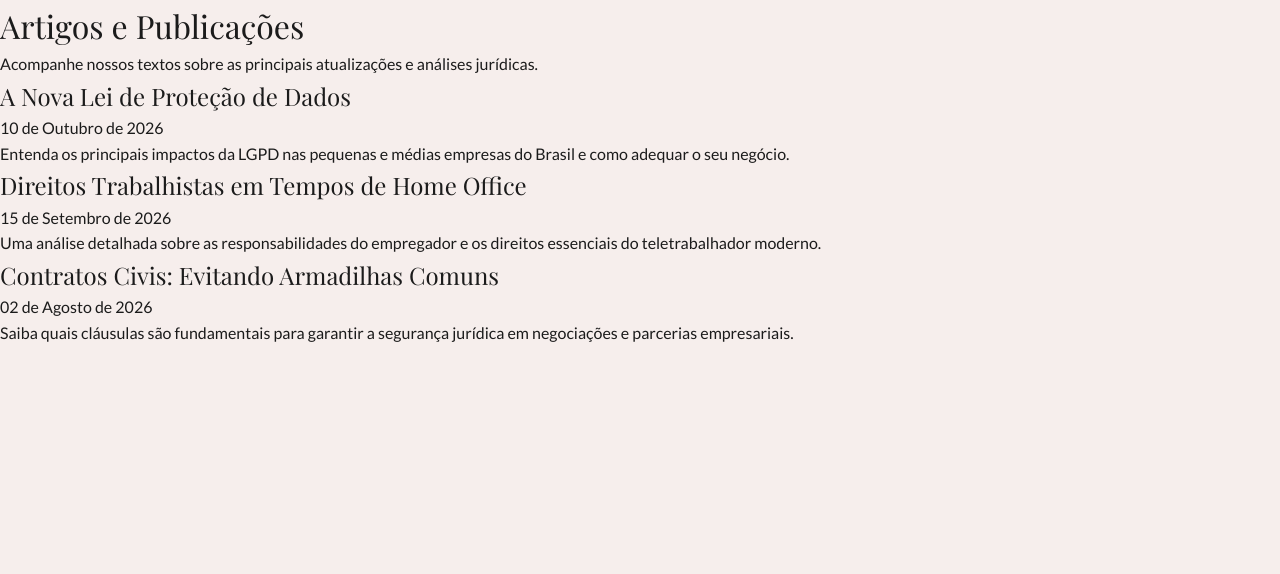
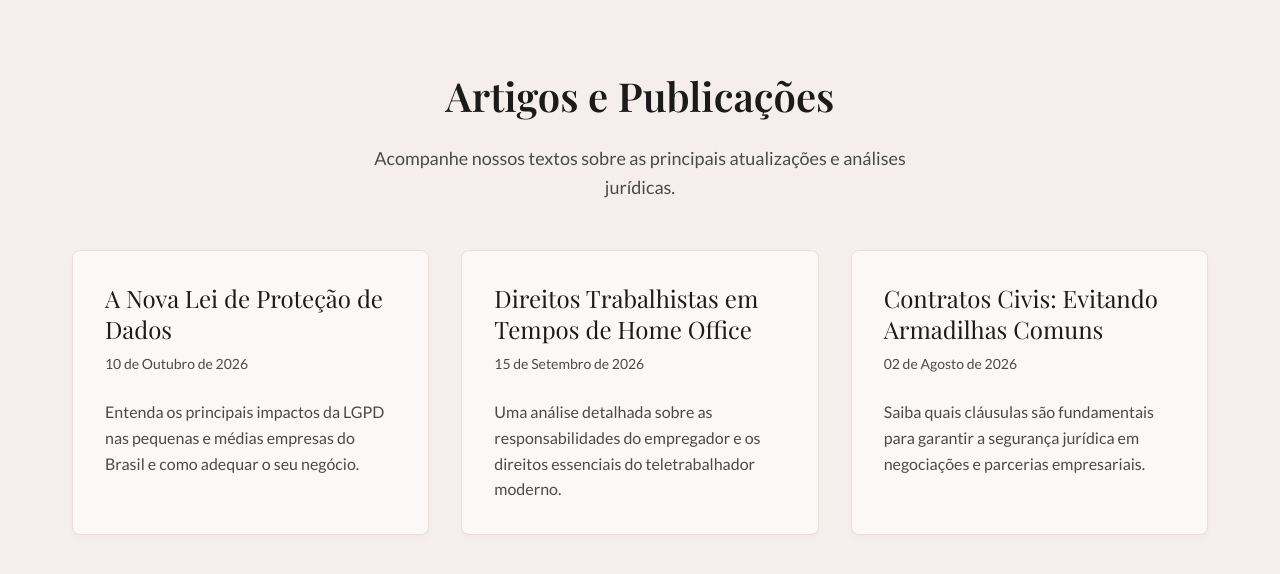
Before and after one commit to Henrique-mancini/projeto-site-de-advocacia, a React (Vite) app: page /artigos in a window 1280 px wide. Shown: the top 574 px of the page. Built offline with nearby package versions, Linux system fonts and the light colour scheme; a web font is replaced by a local one.

Commit message:
refactor: Implement CSS modules for ArticleCard and Articles page styling.

```diff
--- a/src/components/ArticleCard/ArticleCard.jsx
+++ b/src/components/ArticleCard/ArticleCard.jsx
@@ -1,15 +1,16 @@
 import React from 'react';
 import { Link } from 'react-router-dom';
+import styles from './ArticleCard.module.css';
 
 const ArticleCard = ({ id, title, summary, date }) => {
   return (
-    <article>
-      <Link to={`/artigos/${id}`} style={{ textDecoration: 'none', color: 'inherit', display: 'block' }}>
+    <article className={styles.card}>
+      <Link to={`/artigos/${id}`} className={styles.link}>
         <header>
-          <h2>{title}</h2>
-          <time dateTime={date}>{date}</time>
+          <h2 className={styles.title}>{title}</h2>
+          <time dateTime={date} className={styles.date}>{date}</time>
         </header>
-        <p>{summary}</p>
+        <p className={styles.summary}>{summary}</p>
       </Link>
     </article>
   );
--- /dev/null
+++ b/src/components/ArticleCard/ArticleCard.module.css
@@ -0,0 +1,50 @@
+.card {
+  background-color: var(--btn-bg-light, #fcf8f7);
+  border: 1px solid var(--btn-border-light, #eaddd8);
+  border-radius: 8px;
+  overflow: hidden;
+  transition: transform 0.3s ease, box-shadow 0.3s ease;
+  box-shadow: 0 4px 6px rgba(0, 0, 0, 0.02);
+  height: 100%;
+}
+
+.card:hover {
+  transform: translateY(-5px);
+  box-shadow: 0 12px 20px rgba(0, 0, 0, 0.08); /* Sombra mais profunda */
+}
+
+/* Link ocupa 100% da área, tornando o cartão inteiramente clicável */
+.link {
+  display: block;
+  padding: 2rem;
+  text-decoration: none;
+  color: inherit;
+  height: 100%;
+  box-sizing: border-box;
+  cursor: pointer;
+}
+
+.title {
+  font-family: var(--font-serif);
+  font-size: 1.5rem;
+  font-weight: 500;
+  color: var(--text-dark);
+  margin: 0 0 0.5rem 0;
+  line-height: 1.3;
+}
+
+.date {
+  display: block;
+  font-family: var(--font-sans);
+  font-size: 0.875rem;
+  color: var(--text-mid);
+  margin-bottom: 1.5rem;
+}
+
+.summary {
+  font-family: var(--font-sans);
+  font-size: 1rem;
+  color: var(--text-mid);
+  margin: 0;
+  line-height: 1.6;
+}
--- a/src/pages/Articles/Articles.jsx
+++ b/src/pages/Articles/Articles.jsx
@@ -1,5 +1,6 @@
 import React from 'react';
 import ArticleCard from '../../components/ArticleCard/ArticleCard';
+import styles from './Articles.module.css';
 
 const Articles = () => {
   // Array interno com três objetos de mockups jurídicos
@@ -25,13 +26,13 @@ const Articles = () => {
   ];
 
   return (
-    <main>
-      <header>
-        <h1>Artigos e Publicações</h1>
-        <p>Acompanhe nossos textos sobre as principais atualizações e análises jurídicas.</p>
+    <main className={styles.container}>
+      <header className={styles.header}>
+        <h1 className={styles.title}>Artigos e Publicações</h1>
+        <p className={styles.subtitle}>Acompanhe nossos textos sobre as principais atualizações e análises jurídicas.</p>
       </header>
 
-      <section>
+      <section className={styles.grid}>
         {/* Renderização da lista de artigos varrendo o array */}
         {articlesMock.map((article) => (
           <ArticleCard
--- /dev/null
+++ b/src/pages/Articles/Articles.module.css
@@ -0,0 +1,53 @@
+.container {
+  padding: 4rem 2rem;
+  max-width: 1200px;
+  margin: 0 auto;
+  color: var(--text-dark);
+}
+
+.header {
+  text-align: center;
+  margin-bottom: 3rem;
+}
+
+.title {
+  font-family: var(--font-serif);
+  font-size: 2.5rem;
+  font-weight: 600;
+  margin-bottom: 1rem;
+  color: var(--text-dark);
+}
+
+.subtitle {
+  font-family: var(--font-sans);
+  font-size: 1.125rem;
+  color: var(--text-mid);
+  max-width: 600px;
+  margin: 0 auto;
+  line-height: 1.6;
+}
+
+/* Base Desktop First (3 colunas) */
+.grid {
+  display: grid;
+  grid-template-columns: repeat(3, 1fr);
+  gap: 2rem;
+}
+
+/* Tablet (2 colunas) */
+@media (max-width: 992px) {
+  .grid {
+    grid-template-columns: repeat(2, 1fr);
+  }
+}
+
+/* Mobile (1 coluna) */
+@media (max-width: 768px) {
+  .container {
+    padding: 3rem 1.5rem;
+  }
+
+  .grid {
+    grid-template-columns: 1fr;
+  }
+}
```
